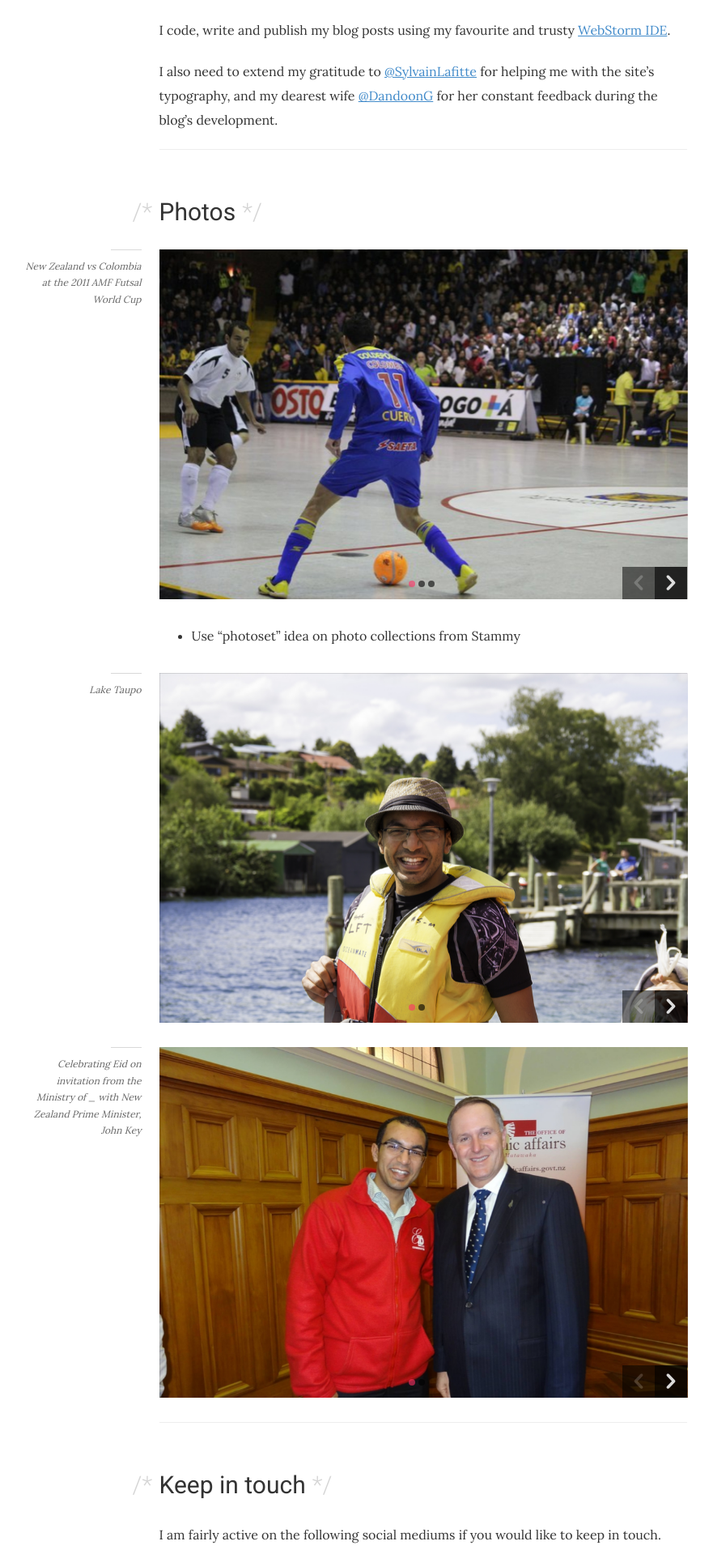
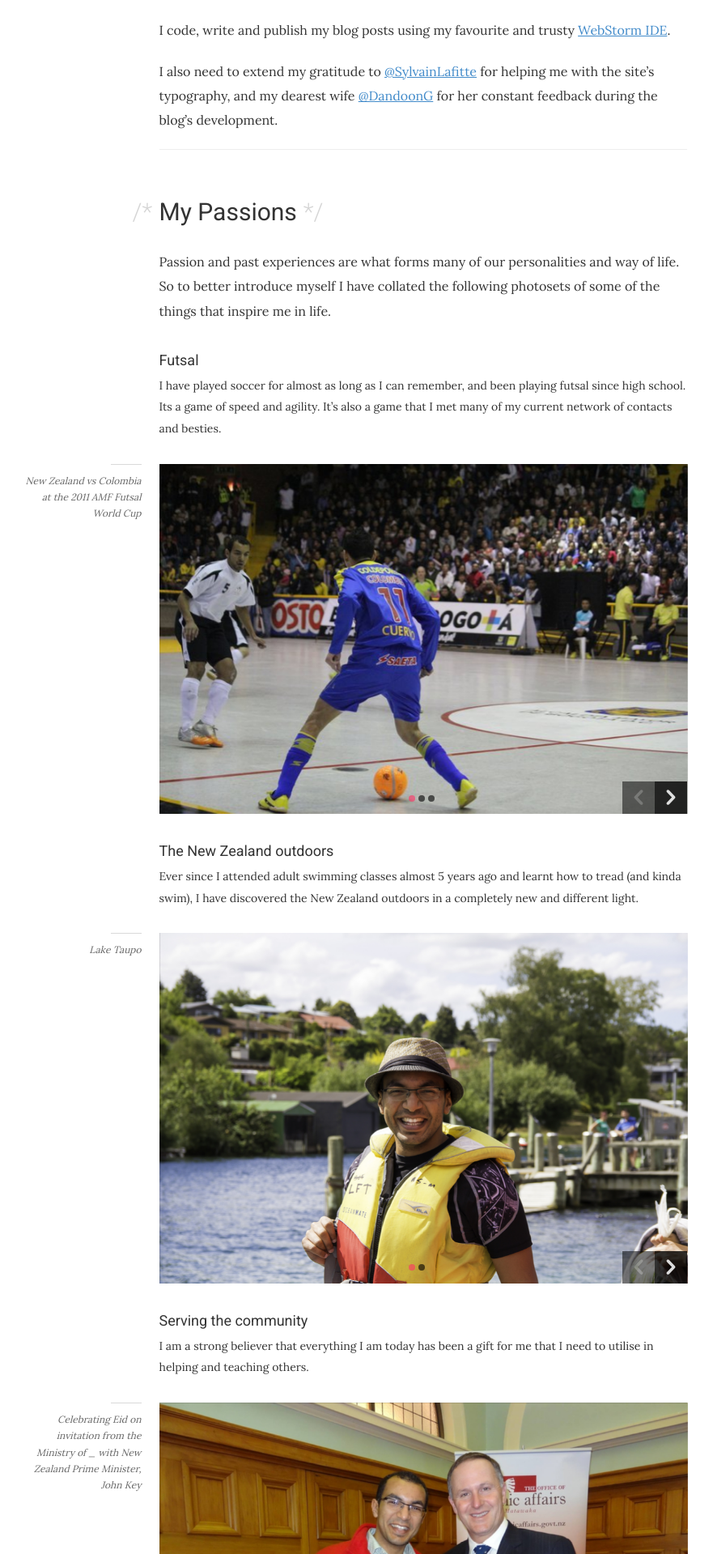
Before and after one commit to hadynz/hadynz.github.io, a Jekyll site: the page built from about.md, in a window 1280 px wide. Shown: the part 2010-3929 px from the top of the page at 81% size, without its empty margins (166-1047 px from the left). Built offline with Jekyll 4.4.1, drawn with Linux system fonts in a browser that asks for light colours; some web fonts are replaced; comment, search, counter and statistics services are not loaded.

Commit message:
Complete first initial version of my about page

```diff
--- a/about.md
+++ b/about.md
@@ -54,13 +54,28 @@ blog's development.
 
 ---
 
-## Photos
+## My Passions
+Passion and past experiences are what forms many of our personalities and way of life. So to better introduce
+myself I have collated the following photosets of some of the things that inspire me in life.
+
+#### Futsal
+I have played soccer for almost as long as I can remember, and been playing futsal since high school. Its a game
+of speed and agility. It's also a game that I met many of my current network of contacts and besties.
+{: .small}
 
 {% include post/_image_photoset.html collection=site.data.photoset.futsal %}
 
-* Use "photoset" idea on photo collections from Stammy
+#### The New Zealand outdoors
+Ever since I attended adult swimming classes almost 5 years ago and learnt how to tread (and kinda swim), I have
+discovered the New Zealand outdoors in a completely new and different light.
+{: .small}
 
 {% include post/_image_photoset.html collection=site.data.photoset.outdoors %}
+
+#### Serving the community
+I am a strong believer that everything I am today has been a gift for me that I need to utilise in helping and
+teaching others.
+{: .small}
 
 {% include post/_image_photoset.html collection=site.data.photoset.aed %}
 
--- a/assets/css/fonts.css
+++ b/assets/css/fonts.css
@@ -11,6 +11,14 @@ h1, h2, h3, h4, h5, h6 {
     margin-top: 2em;
     margin-bottom: 1em;
     font-weight: normal;
+}
+
+h4, h5, h6 {
+    margin-bottom: 8px;
+}
+
+.small {
+    font-size: 14px;
 }
 
 .emphasis {
```
